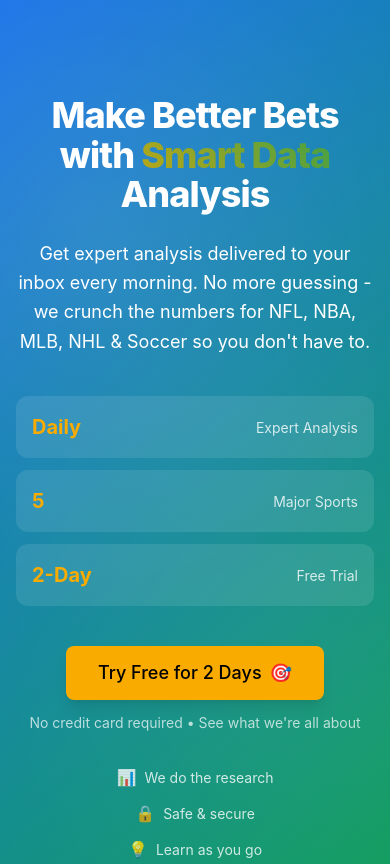
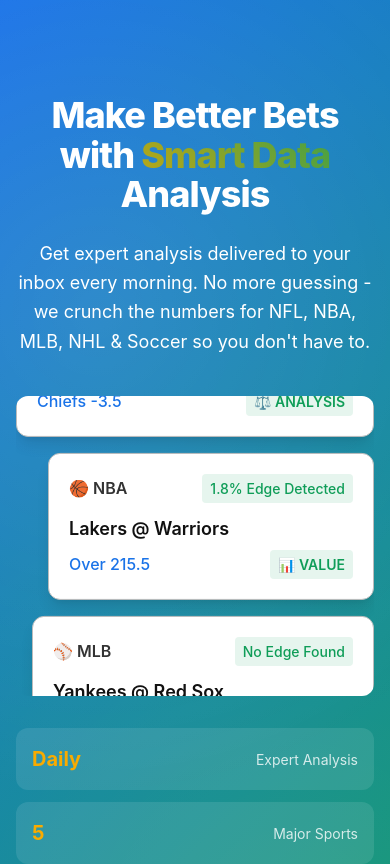
Before and after one commit to raffik16/drivejoy, a Next.js app: page / in a window 390 px wide. Shown: the top 864 px of the page. Built offline with nearby package versions, Linux system fonts and the light colour scheme.

Commit message:
mobile hero

```diff
--- a/components/landing/Hero/Hero.module.scss
+++ b/components/landing/Hero/Hero.module.scss
@@ -40,7 +40,8 @@
 
 .content {
   color: var(--color-white);
-  z-index: 1;
+  z-index: 3;
+  position: relative;
 
   @include lg {
     padding-right: var(--space-8);
@@ -124,6 +125,22 @@
   }
 
   @include bounce-in(1.2s);
+}
+
+.desktopStats {
+  display: none;
+
+  @include lg {
+    display: grid;
+  }
+}
+
+.mobileStats {
+  display: grid;
+
+  @include lg {
+    display: none;
+  }
   animation-delay: 0.6s;
   animation-fill-mode: both;
 }
@@ -270,7 +287,29 @@
   }
 }
 
-// Visual Demo Section
+.mobileDemoPreview {
+  max-height: 300px;
+  overflow: hidden;
+  border-radius: var(--radius-xl);
+  margin: var(--space-8) 0;
+
+  @include lg {
+    display: none;
+  }
+
+  .predictionsDemo {
+    height: auto;
+    overflow: visible;
+    position: relative;
+  }
+
+  .demoCard {
+    background: var(--color-white);
+    border: 1px solid var(--color-gray-300);
+    opacity: 1;
+  }
+}
+
 .visual {
   display: none;
 
--- a/components/landing/Hero/Hero.tsx
+++ b/components/landing/Hero/Hero.tsx
@@ -79,8 +79,47 @@ export function Hero() {
               </p>
             </div>
 
-            {/* Live Stats Preview */}
-            <div className={styles.liveStats}>
+            {/* Live Stats Preview - Desktop */}
+            <div className={`${styles.liveStats} ${styles.desktopStats}`}>
+              <div className={styles.stat}>
+                <span className={styles.statValue}>Daily</span>
+                <span className={styles.statLabel}>Expert Analysis</span>
+              </div>
+              <div className={styles.stat}>
+                <span className={styles.statValue}>5</span>
+                <span className={styles.statLabel}>Major Sports</span>
+              </div>
+              <div className={styles.stat}>
+                <span className={styles.statValue}>2-Day</span>
+                <span className={styles.statLabel}>Free Trial</span>
+              </div>
+            </div>
+
+            {/* Mobile Demo Cards */}
+            <div className={styles.mobileDemoPreview}>
+              <div className={styles.predictionsDemo}>
+                <div className={styles.marqueeContainer}>
+                  {[...demoCards, ...demoCards].map((card, index) => (
+                    <div key={index} className={styles.demoCard}>
+                      <div className={styles.cardHeader}>
+                        <span className={styles.sport}>{card.sport}</span>
+                        <span className={styles.confidence}>{card.confidence}</span>
+                      </div>
+                      <div className={styles.matchup}>
+                        <span>{card.matchup}</span>
+                      </div>
+                      <div className={styles.prediction}>
+                        <span className={styles.pick}>{card.pick}</span>
+                        <span className={styles.result}>{card.result}</span>
+                      </div>
+                    </div>
+                  ))}
+                </div>
+              </div>
+            </div>
+
+            {/* Live Stats Preview - Mobile */}
+            <div className={`${styles.liveStats} ${styles.mobileStats}`}>
               <div className={styles.stat}>
                 <span className={styles.statValue}>Daily</span>
                 <span className={styles.statLabel}>Expert Analysis</span>
```
